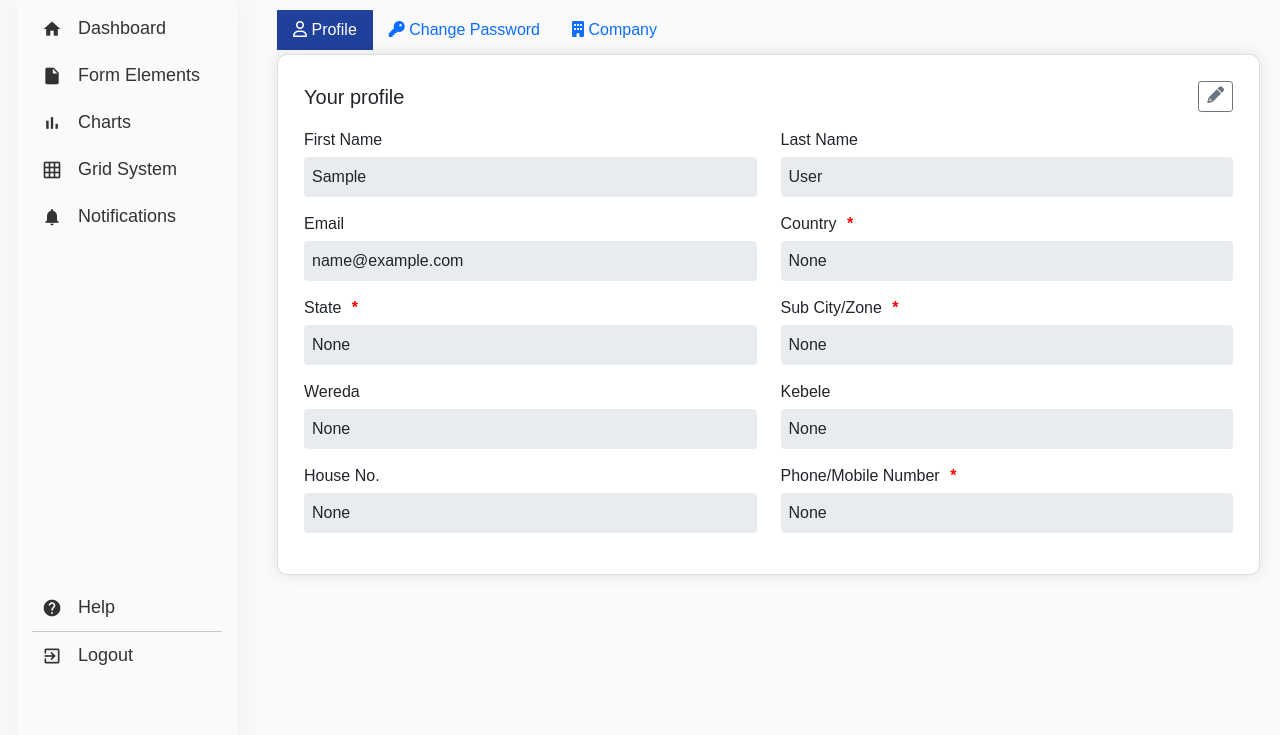
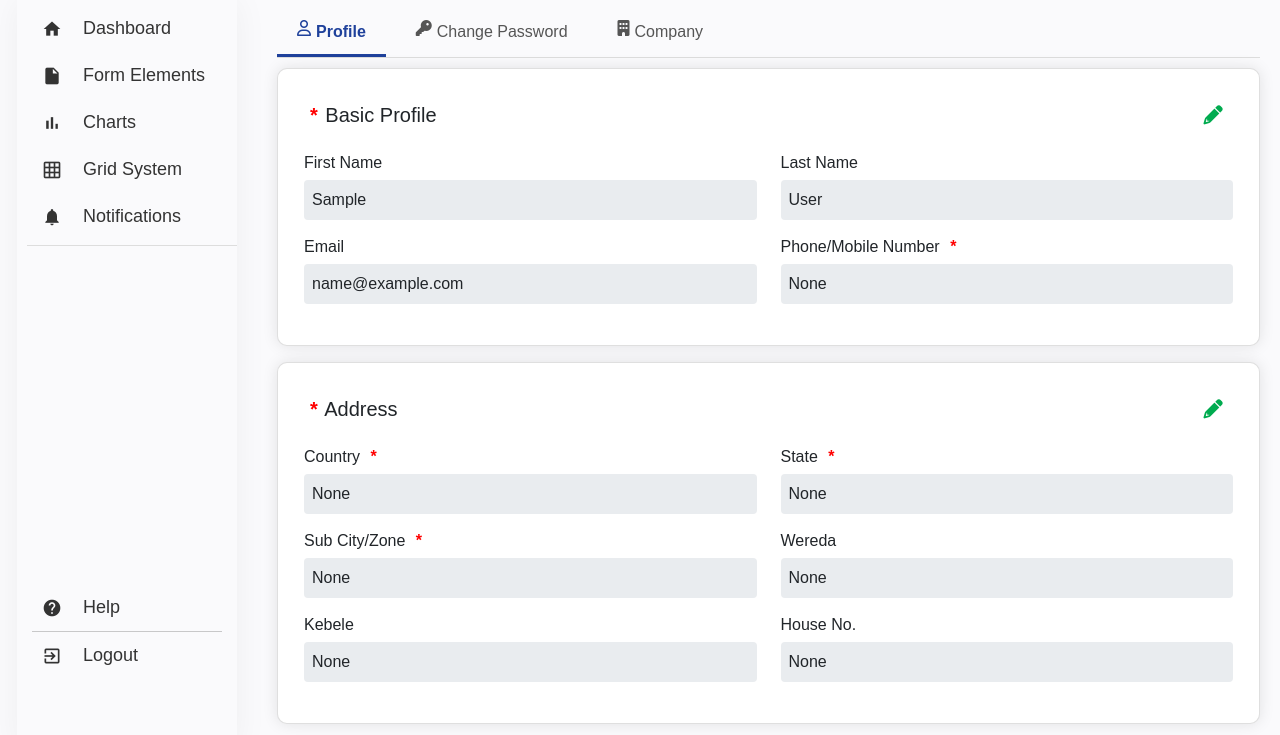
Before and after one commit to epythonlab/mems, a Flask app: page /profile in a window 1280 px wide. Shown: the part 65-800 px from the top of the page. Run offline with Flask 3, Linux system fonts and the light colour scheme; the visitor is signed in with stand-in values (Sample User, id 1); data that the repository does not hold is empty; parts of the project's set-up code (start-up, migrations or seed data) failed here and were passed over.

Commit message:
profile updates

```diff
--- a/app/routes/users.py
+++ b/app/routes/users.py
@@ -187,29 +187,41 @@ def profile():
     # user = User.query.filter_by(id=current_user.id).first()
 
     return render_template('users/profile.html', user = current_user)
+
 @user_bp.route('/update_profile', methods=['GET', 'POST'])
 @login_required  # Ensure the user is logged in
 def update_profile():
+    section = request.form['section']
+    try:
 
-    if request.method == 'POST':
+        if section == 'profile':
 
-        current_user.first_name = request.form['fname']
-        current_user.last_name = request.form['lname']
-        current_user.email = request.form['email']
-        current_user.country = request.form['country']
-        current_user.state = request.form['state']
-        current_user.sub_city = request.form['zone']
-        current_user.wereda = request.form['wereda']
-        current_user.kebele = request.form['kebele']
-        current_user.house_number = request.form['house_no']
-        current_user.phone_number = request.form['phone']
+            # Update user basic profile information
+            current_user.first_name = request.form['first_name']
+            current_user.last_name = request.form['last_name']
+            current_user.email = request.form['email']
+            current_user.phone_number = request.form['phone']
 
-        try:
-            db.session.commit()
             flash('Your profile has been updated.', 'success')
-            return redirect(url_for('user_bp.profile'))
-        except:
-            db.session.rollback()
-            flash('An error occurred while updating your profile. Please try again.', 'danger')
 
-    return render_template('users/profile.html')
+        elif section == 'address':
+
+            # Update user address information
+
+            current_user.country = request.form['country']
+            current_user.state = request.form['state']
+            current_user.sub_city = request.form['zone']
+            current_user.wereda = request.form['wereda']
+            current_user.kebele = request.form['kebele']
+            current_user.house_number = request.form['house_no']
+
+            flash('Your address has been updated.', 'success')
+
+        # Commit changes to the database
+        db.session.commit()
+
+
+    except Exception as e:
+        flash(str(e), 'danger')
+
+    return redirect(url_for('user_bp.profile'))
--- a/app/static/css/style.css
+++ b/app/static/css/style.css
@@ -586,7 +586,7 @@ body {
   /* Border color is blue */
   /* Rounded corners */
   padding      : 10px;
-  margin-bottom: 2%;
+  margin-bottom: 20px;
 }
 
 .custom-btn {
@@ -606,14 +606,70 @@ body {
   color  : red;
 }
 
-/* Define the active background color */
-.nav .nav-link.active {
-  background-color: #1F419B;
-  /* Change to your desired color */
-  color           : #fff;
-  /* Change text color if needed */
-}
-
+
+/* Basic styling for the nav */
+.nav {
+  list-style-type: none;
+  display: flex;
+  border-bottom: 1px solid #ddd;
+  justify-content: flex-start;
+  overflow: hidden;
+  margin-bottom: 10px;
+}
+
+/* Style for each tab item */
+.nav-item {
+  margin-right: 10px; /* Optional: Add spacing between items */
+}
+
+//* Style for each tab item */
+.nav-item {
+  margin-right: 10px; /* Optional: Add spacing between items */
+}
+
+/* Style for the links */
+.nav-link {
+  display: flex;
+  align-items: flex-start;
+  justify-content: flex-start;
+  text-align: center;
+  padding: 10px 20px; /* Adjust padding as needed */
+  text-decoration: none;
+  color: #555;
+  transition: all 0.3s ease;
+}
+
+/* Style for the icons */
+.nav-link i {
+  margin-right: 5px; /* Add spacing between icon and text */
+}
+
+/* Hover effect */
+.nav-link:hover {
+  background-color: #ccc;
+  color: #111;
+}
+
+/* Active tab style */
+.nav-link.active {
+  border-bottom: 3px solid #1F419B;
+  font-weight: bold;
+  color: #1F419B;
+}
+
+/* Responsive styling */
+@media (max-width: 768px) {
+  .nav {
+    flex-wrap: wrap; /* Allow wrapping to next line if necessary */
+  }
+  .nav-item {
+    flex: 1; /* Ensure items are evenly spaced */
+    margin-right: 5px; /* Adjust spacing between items */
+  }
+  .nav-link {
+    padding: 5px 5px; /* Adjust padding for smaller screens */
+  }
+}
 /* Login form styles */
 
 .login-container {
@@ -1011,11 +1067,23 @@ background-color: #2ecc71;
 }
  /* css layout for form input */
  .edit-icon {
+  border: none;
+  border-radius: 50%;
+  width: 40px;
+  height: 40px;
+  display: flex;
+  align-items: center;
+  justify-content: center;
   font-size: 1.2em;
-}
+  color: #00AB4F;
+}
+.edit-icon:hover{
+  background-color: #e0e0e0;
+}
+
 .read-only-input {
   border: none;
-  background-color: transparent;
+  background-color: #fff;
   padding: 0;
   margin: 0;
   box-shadow: none;
--- a/app/templates/users/profile.html
+++ b/app/templates/users/profile.html
@@ -4,44 +4,61 @@
 {% include 'header.html' %}
 <!-- Main content -->
 <div class="container-fluid">
-    {% include 'sideheader.html' %} <!-- include the header of the page -->
+    {% include 'sideheader.html' %}
+    <!-- include the header of the page -->
     <div class="main">
         <!-- Container for sidebar content -->
-        {% include 'sidenav.html' %} <!-- include the side navigation -->
+        {% include 'sidenav.html' %}
+        <!-- include the side navigation -->
         <div class="page-content">
-            {% include 'users/settings.html' %} <!-- include the settings -->
+            {% include 'users/settings.html' %}
+            <!-- include the settings -->
+            <!-- Basic Profile Section -->
+            <div class="card custom-card-border mt-1 mb-3">
+                <!-- Add a flash message that displays a wrong old password message -->
+                {% with messages = get_flashed_messages(with_categories=true) %}
+                    {% if messages %}
+                        {% for category, message in messages %}
+                            <div class="alert alert-{{ category }} alert-dismissible fade show" role="alert">
+                                {{ message }}
+                                <button type="button" class="btn-close" data-bs-dismiss="alert" aria-label="Close"></button>
+                            </div>
+                        {% endfor %}
+                    {% endif %}
+                {% endwith %}
 
-            <div class="card custom-card-border mt-1 mb-5">
                 <div class="card-body">
                     <div class="d-flex justify-content-between align-items-center mb-3">
-                        <h5 class="mb-0" id="p_text">
-                            Your profile
+                        <h5 class="mb-0">
+                            <span class="red-asterisk">*</span>
+                            Basic Profile
                         </h5>
-                        <button type="button" class="btn btn-outline-secondary btn-sm" title="edit profile" id="editButton" onclick="enableEdit()">
-                            <i class="fas fa-pencil edit-icon"></i>
+                        <button type="button" class="btn edit-icon" id="editButtonBasic" onclick="enableEdit('basic')">
+                            <i class="fas fa-pencil"></i>
                         </button>
                     </div>
-                    <form id="profileForm" action="/update_profile" method="post" >
+                    <form id="basicForm" action="{{ url_for('user_bp.update_profile') }}" method="POST">
+                        <input type="hidden" name="section" value="profile">
                         <div class="row">
                             <div class="col-md-6 form-group">
-                                <label for="name" class="form-label">First Name</label>
+                                <label for="first_name" class="form-label">First Name</label>
                                 <input
                                     type="text"
                                     class="form-control read-only-input"
-                                    id="name"
+                                    id="first_name"
+                                    name="first_name"
                                     value="{{ user.first_name }}"
-                                    name="fname"
                                     placeholder="Enter your first name"
                                     readonly
                                 >
                             </div>
                             <div class="col-md-6 form-group">
-                                <label for="lname" class="form-label">Last Name</label>
+                                <label for="last_name" class="form-label">Last Name</label>
                                 <input
                                     type="text"
                                     class="form-control read-only-input"
-                                    id="lname"
-                                    name="lname"
+                                    id="last_name"
+                                    name="last_name"
                                     value="{{ user.last_name }}"
                                     placeholder="Enter your last name"
                                     readonly
@@ -53,14 +70,59 @@
                                     type="email"
                                     class="form-control read-only-input"
                                     id="email"
+                                    name="email"
                                     value="{{ user.email }}"
-                                    name="email"
                                     placeholder="Enter your email"
                                     readonly
                                 >
                             </div>
                             <div class="col-md-6 form-group">
-                                <label for="country" class="form-label">Country
+                                <label for="phone" class="form-label">
+                                    Phone/Mobile Number
+                                    <span class="red-asterisk">*</span>
+                                </label>
+                                <input
+                                    type="tel"
+                                    class="form-control read-only-input"
+                                    id="phone"
+                                    name="phone"
+                                    value="{{ user.phone_number }}"
+                                    placeholder="eg. 09xxxxxxxx"
+                                    readonly
+                                >
+                            </div>
+                        </div>
+                        <div class="row">
+                            <div class="col-md-2">
+                                <button
+                                    type="submit"
+                                    class="btn btn-primary btn-sm button-hover"
+                                    id="saveButtonBasic"
+                                    style="display:none;"
+                                >Save</button>
+                            </div>
+                        </div>
+                    </form>
+                </div>
+            </div>
+            <!-- Address Section -->
+            <div class="card custom-card-border mb-3">
+                <div class="card-body">
+                    <div class="d-flex justify-content-between align-items-center mb-3">
+                        <h5 class="mb-0">
+                            <span class="red-asterisk">*</span>
+                            Address
+                        </h5>
+                        <button type="button" class="btn edit-icon" id="editButtonAddress" onclick="enableEdit('address')">
+                            <i class="fas fa-pencil"></i>
+                        </button>
+                    </div>
+                    <form id="addressForm" action="{{ url_for('user_bp.update_profile') }}" method="POST">
+                        <input type="hidden" name="section" value="address">
+                        <div class="row">
+                            <div class="col-md-6 form-group">
+                                <label for="country" class="form-label">
+                                    Country
                                     <span class="red-asterisk">*</span>
                                 </label>
                                 <input
@@ -68,36 +130,37 @@
                                     value="{{ user.country }}"
                                     class="form-control read-only-input"
                                     id="country"
-                                    value="{{ user.country }}"
                                     name="country"
                                     placeholder="eg. Ethiopia"
                                     readonly
                                 >
                             </div>
                             <div class="col-md-6 form-group">
-                                <label for="state" class="form-label">State
+                                <label for="state" class="form-label">
+                                    State
                                     <span class="red-asterisk">*</span>
                                 </label>
                                 <input
                                     type="text"
                                     class="form-control read-only-input"
                                     id="state"
+                                    name="state"
                                     value="{{ user.state }}"
-                                    name="state"
                                     placeholder="eg. Addis Ababa"
                                     readonly
                                 >
                             </div>
                             <div class="col-md-6 form-group">
-                                <label for="zone" class="form-label">Sub City/Zone
+                                <label for="zone" class="form-label">
+                                    Sub City/Zone
                                     <span class="red-asterisk">*</span>
                                 </label>
                                 <input
                                     type="text"
                                     class="form-control read-only-input"
                                     id="zone"
+                                    name="zone"
                                     value="{{ user.sub_city }}"
-                                    name="zone"
                                     placeholder="eg. Addis Ketema"
                                     readonly
                                 >
@@ -109,7 +172,6 @@
                                     value="{{ user.wereda }}"
                                     class="form-control read-only-input"
                                     id="wereda"
-                                    value="{{ user.wereda }}"
                                     name="wereda"
                                     placeholder="eg. 20"
                                     readonly
@@ -121,8 +183,8 @@
                                     type="text"
                                     class="form-control read-only-input"
                                     id="kebele"
+                                    name="kebele"
                                     value="{{ user.kebele }}"
-                                    name="kebele"
                                     placeholder="eg. 05"
                                     readonly
                                 >
@@ -133,30 +195,21 @@
                                     type="text"
                                     class="form-control read-only-input"
                                     id="house_no"
+                                    name="house_no"
                                     value="{{ user.house_number }}"
-                                    name="house_no"
                                     placeholder="eg. 20/220"
-                                    readonly
-                                >
-                            </div>
-                            <div class="col-md-6 form-group">
-                                <label for="phone" class="form-label">Phone/Mobile Number
-                                    <span class="red-asterisk">*</span>
-                                </label>
-                                <input
-                                    type="tel"
-                                    class="form-control read-only-input"
-                                    id="phone"
-                                    value="{{ user.phone_number }}"
-                                    name="phone"
-                                    placeholder="eg. 09xxxxxxxx"
                                     readonly
                                 >
                             </div>
                         </div>
                         <div class="row">
                             <div class="col-md-2">
-                                <button type="submit" class="btn btn-primary btn-sm button-hover" id="saveButton" style="display:none;">Save</button>
+                                <button
+                                    type="submit"
+                                    class="btn btn-primary btn-sm button-hover"
+                                    id="saveButtonAddress"
+                                    style="display:none;"
+                                >Save</button>
                             </div>
                         </div>
                     </form>
@@ -168,20 +221,25 @@
 <!-- add the script files in the body of every html content -->
 <script src="{{ url_for('static', filename='js/script.js') }}"></script>
 {% endblock body %}
+<!-- JavaScript to enable form editing -->
 <script>
-    function enableEdit() {
-        // Get all input fields within the form
-        const inputs = document.querySelectorAll('#profileForm input');
+    function enableEdit(section) {
+        // Get the input fields within the specified section
+        const inputs = document.querySelectorAll(`#${section}Form input`);
 
-        // Enable all input fields
+
+        // Enable all input fields in the section
         inputs.forEach(input => {
             input.removeAttribute('readonly');
             input.classList.remove('read-only-input');
         });
 
-        // Show the save button and hide the edit button
-        document.getElementById('editButton').style.display = 'none';
-        document.getElementById('saveButton').style.display = 'block';
-        document.getElementById('p_text').innerHTML = '<span class="red-asterisk">*</span>Update your profile';
+        // Show the save button and hide the edit button in the section
+        document.getElementById(`saveButton${capitalizeFirstLetter(section)}`).style.display = 'block';
+        document.getElementById(`editButton${capitalizeFirstLetter(section)}`).style.display = 'none';
+    }
+
+    function capitalizeFirstLetter(string) {
+        return string.charAt(0).toUpperCase() + string.slice(1);
     }
 </script>
```
